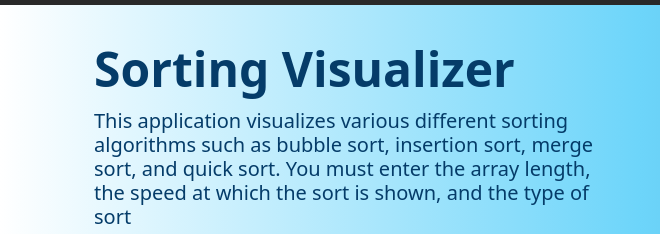
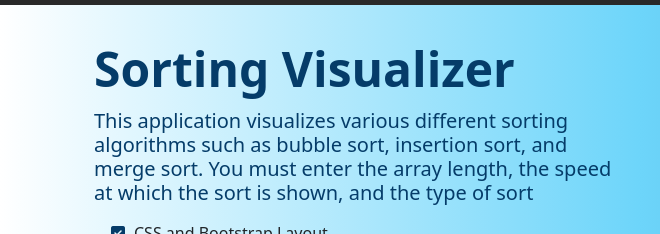
Before and after one commit to AnshD8619/Sorting-Visualizer, a plain HTML site: page index.html in a window 1280 px wide. Shown: the part 51-285 px from the top of the page, 0-660 px from the left. Drawn offline with nearby package versions, Linux system fonts and the light colour scheme.

Commit message:
Update index.html

```diff
--- a/index.html
+++ b/index.html
@@ -50,7 +50,7 @@
             <div class="row g-5 py-5 row-cols-1 row-cols-lg-2">
                 <div class="col order-last order-lg-first">
                     <h1 class="display-5 fw-bold lh-1 mb-3"> Sorting Visualizer</h1>
-                    <h4 class="lead">This application visualizes various different sorting algorithms such as bubble sort, insertion sort, merge sort, and quick sort.
+                    <h4 class="lead">This application visualizes various different sorting algorithms such as bubble sort, insertion sort, and merge sort.
                         You must enter the array length, the speed at which the sort is shown, and the type of sort </h4>
                     <ul class="fa-ul pt-2 checklist">
                         <li><span class="fa-li"><i class="fas fa-check-square"></i></span>CSS and Bootstrap Layout</li>
```
